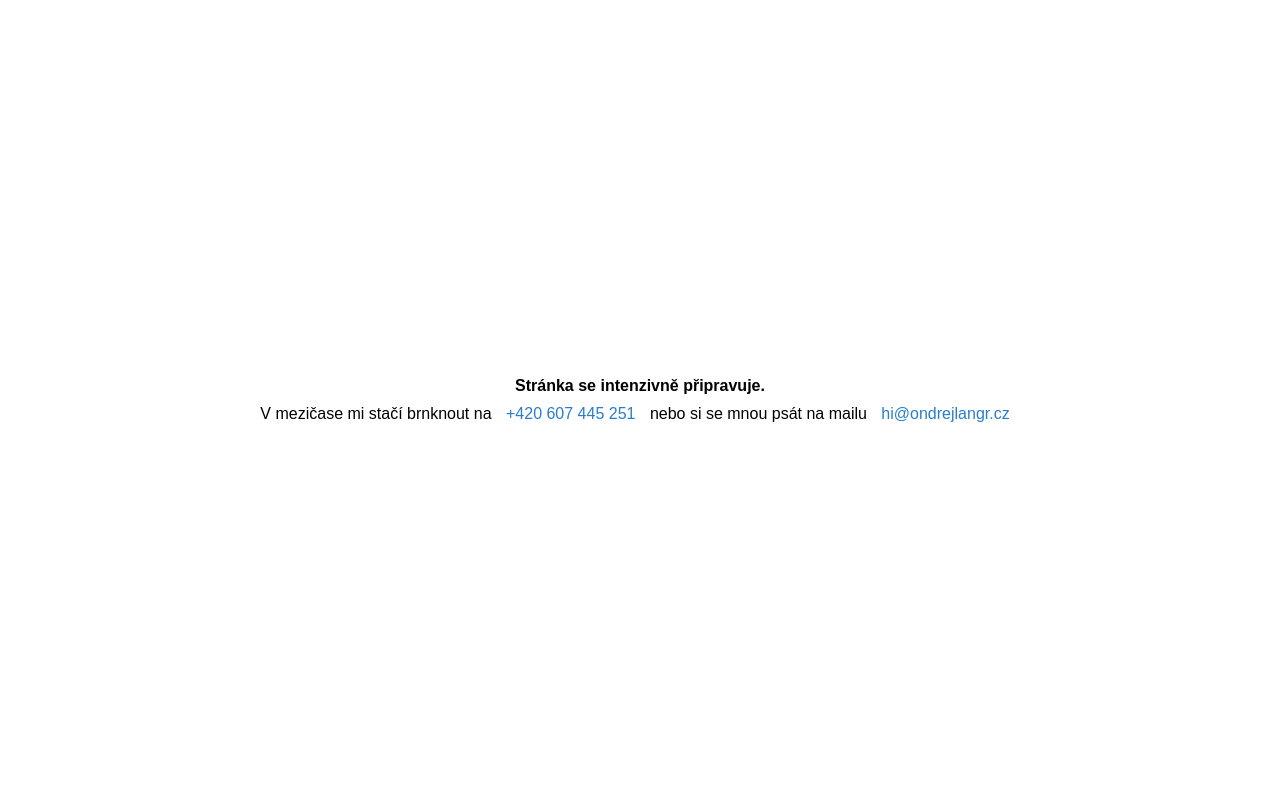
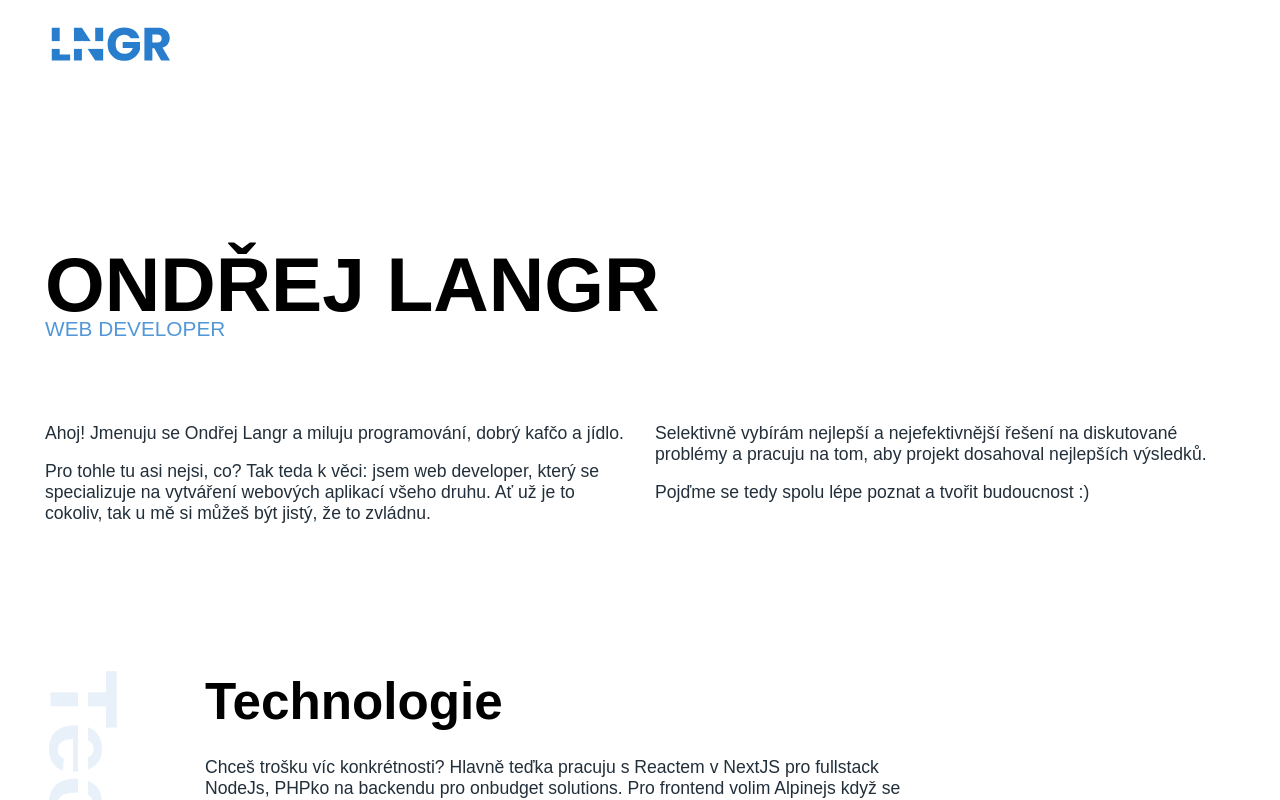
Before and after one commit to ondrej-langr/ondrejlangr.cz, a Next.js app: page / in a window 1280 px wide. Shown: the top 800 px of the page. Built offline with nearby package versions, Linux system fonts and the light colour scheme; a web font is replaced by a local one.

Commit message:
Added automated deploy

```diff
--- a/components/PageDescription/index.tsx
+++ b/components/PageDescription/index.tsx
@@ -1,7 +1,5 @@
 import styled from "@emotion/styled";
 import { FC, ReactElement } from "react";
-import Button from "../Button";
-import TitledSection from "../TitledSection";
 import {useRouter} from "next/router"
 
 const P = styled.p({
@@ -20,19 +18,15 @@ Text = styled.div({
 
 
 const PageDescription: FC = (): ReactElement => {
-    const {push} = useRouter();
 
     return <>
         <Wrap>
             <Text>
                 <P>Ahoj! Jmenuju se Ondřej Langr a miluju programování, dobrý kafčo a jídlo. </P>
-                <P>Pro tohle tu asi nejsi, co? Takže k věci: jsme web developer který se specializuje na vytváření webových aplikací/stránek všeho druhu. Ať už je to cokoliv tak u mě si můžeš být jistí, že to zvládnu :) </P>
-                <P>Selektivně vybírám nejlepší a nejefektivnější řešení na dané problémy a pracuju na tom, aby projekt dosahoval nejlepších výsledků.</P>
+                <P>Pro tohle tu asi nejsi, co? Tak teda k věci: jsem web developer, který se specializuje na vytváření webových aplikací všeho druhu. Ať už je to cokoliv, tak u mě si můžeš být jistý, že to zvládnu. </P>
             </Text>
             <Text>
-                <P>Chceš trošku víc konkrétnosti? Hlavně teďka pracuju s Reactem v NextJS pro fullstack NodeJs, PHPko na backendu pro onbudget solutions. Pro frontend volim Alpinejs když se jedná fakt on budget záležitost.
-                    SASS nebo CSS-in-JS je samozřejmost. Všechno ostatní mám na svém <a href="https://www.linkedin.com/in/langr-ondrej/" target="_blank">Linkedinu</a> tak tam rozhodně mrkni pokud si mě chceš fakt přečíst.
-                </P>
+                <P>Selektivně vybírám nejlepší a nejefektivnější řešení na diskutované problémy a pracuju na tom, aby projekt dosahoval nejlepších výsledků.</P>
                 <P>Pojďme se tedy spolu lépe poznat a tvořit budoucnost :) </P>
             </Text>
         </Wrap>
--- a/components/TitledSection/index.tsx
+++ b/components/TitledSection/index.tsx
@@ -3,14 +3,14 @@ import { FC, ReactElement } from "react";
 
 const Wrapper = styled.section({
     position: "relative",
-    marginTop: "4.5em",
+    marginTop: "8em",
     display: "flex",
     flexFlow: "wrap"
 }),
 SectionTitle = styled.h1({
     fontSize: "3.2em",
     color: "black",
-    marginBottom: "-0.5em",
+    marginBottom: "0.5em",
     marginTop: "2px"
 }),
 Content = styled.div({
@@ -18,7 +18,7 @@ Content = styled.div({
     zIndex: 2
 }),
 SectionTitleMovable = styled.div({
-    position: "sticky",
+    position: "relative",
     fontSize: "6em",
     color: "var(--color-base)",
     margin: 0,
@@ -52,7 +52,9 @@ const TitledSection: FC<{ title: string, movingTitle?: string }> = ({ title, chi
         <Wrapper {...rest}>
             <SectionTitleMovableWrap>
                 <SectionTitleMovable>
-                    {movingTitle ?? title}
+                    <div>
+                        {movingTitle ?? title}
+                    </div>
                 </SectionTitleMovable>
             </SectionTitleMovableWrap>
             <ContentWrap>
--- a/layout/FooterContactform.tsx
+++ b/layout/FooterContactform.tsx
@@ -86,9 +86,6 @@ const FooterContactForm: FC<{}> = (): ReactElement => {
                   <Err name="text" component="div" variants={errvars} animate={"in"} exit="out" initial="out" />
                 </FormRow>
 
-                {
-
-                }
 
                 <FormRow css={{ marginTop: "3.5em" }} >
                   <Button type="submit" disabled={isSubmitting}>{isSubmitting ? <>Posílám...</> : <>Poslat zprávu</>}</Button>
@@ -103,16 +100,25 @@ const FooterContactForm: FC<{}> = (): ReactElement => {
           </Formik>
           <ContactWrap>
             <address>
-              Ondřej Langr<br />
+              <span css={{ color: "var(--color-base)"}}>Ondřej Langr</span><br />
               Lukavec u Hořic 13 <br />
               508 01 Hořice
             </address>
-            <div css={{ margin: "20px 0", "span": {
-              color: "var(--color-base)",
-              "&:hover": {
-                textDecoration: "underline!important"
+            <div css={{
+              margin: "20px 0",
+              a: {
+                color: "inherit",
+                margin: 0,
+                textDecoration: "none",
+                borderBottom: 0
+              },
+              "span": {
+                color: "var(--color-base)",
+                "&:hover": {
+                  textDecoration: "underline!important"
+                },
               }
-            } }}>
+            }}>
               <a href="tel:607445251">Tel.: <span>+420 607 445 251</span></a><br />
               <a href="mailto: hi@ondrejlangr.cz">Email : <span>hi@ondrejlangr.cz</span></a><br />
               <a href="https://www.linkedin.com/in/langr-ondrej/" target="_blank">Linkedin : <span>langr-ondrej</span></a><br />
--- a/layout/index.tsx
+++ b/layout/index.tsx
@@ -41,7 +41,7 @@ const PageLayout: FC = ({ children }): ReactElement => {
                 <a></a>
             </div>
         </Footer>
-        <div css={{
+        {/*<div css={{
             position: "fixed",
             left: 0,
             top: 0,
@@ -61,7 +61,7 @@ const PageLayout: FC = ({ children }): ReactElement => {
             zIndex: 20
         }}>
             <div><b>Stránka se intenzivně připravuje.</b></div> <div> V mezičase mi stačí brnknout na  <a href="tel:+420607445251"> +420 607 445 251 </a>  nebo si se mnou psát na mailu  <a href="mailto:hi@ondrejlangr.cz"> hi@ondrejlangr.cz </a></div>
-        </div>
+        </div>*/}
     </>
 }
 
--- a/pages/index.tsx
+++ b/pages/index.tsx
@@ -1,13 +1,56 @@
+import styled from '@emotion/styled';
+import Head from 'next/head';
 import HeadTitle from '../components/HeadTitle'
 import PageDescription from '../components/PageDescription'
 import PageTitle from '../components/PageTitle'
+import TitledSection from '../components/TitledSection'
+
+const P = styled.p({
+  fontSize:" 1.1em",
+  fontWeight: 500,
+  color: "#071522e3",
+  maxWidth: "740px"
+});
 
 export default function Home() {
   return <>
     <HeadTitle title={"Hlavní stránka"} />
+    <Head>
+      <meta name={"description"} content="Hledáte správného programátora, který je schopný se nezalekne maličkostí, tak trochu superman? Můžu s hrdostí oznámit, že tady Vaše hledání končí. Jmenuju se Ondřej Langr a odteď jsem Vaše solution na webový development." />
+      <meta name="keywords" content="HTML, CSS, JavaScript, Fullstack development, React, Vue, Vuejs, Svelte, Android, Laravel, Redux, Zustand, Top programátor, webový specialista, Webapp, PWA" />
+      <meta name="author" content="Ondřej Langr" />
+      <meta name="viewport" content="width=device-width, initial-scale=1.0" />
+    </Head>
     <div>
       <PageTitle />
       <PageDescription />
+
+      <TitledSection
+        title={"Technologie"}
+        movingTitle={"Technologie"}
+      >
+        <P>Chceš trošku víc konkrétnosti? Hlavně teďka pracuju s Reactem v NextJS pro fullstack NodeJs, PHPko na backendu pro onbudget solutions. Pro frontend volim Alpinejs když se jedná fakt on budget záležitost.
+                    SASS nebo CSS-in-JS je samozřejmost. Všechno ostatní mám na svém <a href="https://www.linkedin.com/in/langr-ondrej/" target="_blank">Linkedinu</a> tak tam rozhodně mrkni pokud si mě chceš fakt přečíst.
+                </P>
+      </TitledSection>
+      <TitledSection
+        title={"Moje cesta"}
+        movingTitle={"Cesta"}
+      >
+
+      </TitledSection>
+      <TitledSection
+        title={"Reference"}
+        movingTitle={"Reference"}
+      >
+
+      </TitledSection>
+      <TitledSection
+        title={"Investice, Kryptoměny, Financování..."}
+        movingTitle={"Investice"}
+      >
+
+      </TitledSection>
     </div>
   </>
 }
--- a/styles/globals.css
+++ b/styles/globals.css
@@ -10,9 +10,19 @@ button, input, textarea {
   font-family: poppins, sans-serif;
 }
 a {
-  color: inherit;
+  color: var(--color-base);
   text-decoration: none;
-  margin: 0 10px;
+  margin: 0 5px;
+  border-bottom: 4px dashed var(--color-base);
+  display: inline-block;
+  position: relative;
+  line-height: 17px;
+  text-decoration: none;
+}
+
+a:hover {
+  border-bottom-style: solid;
+  transition: .4s;
 }
 
 * {
```
